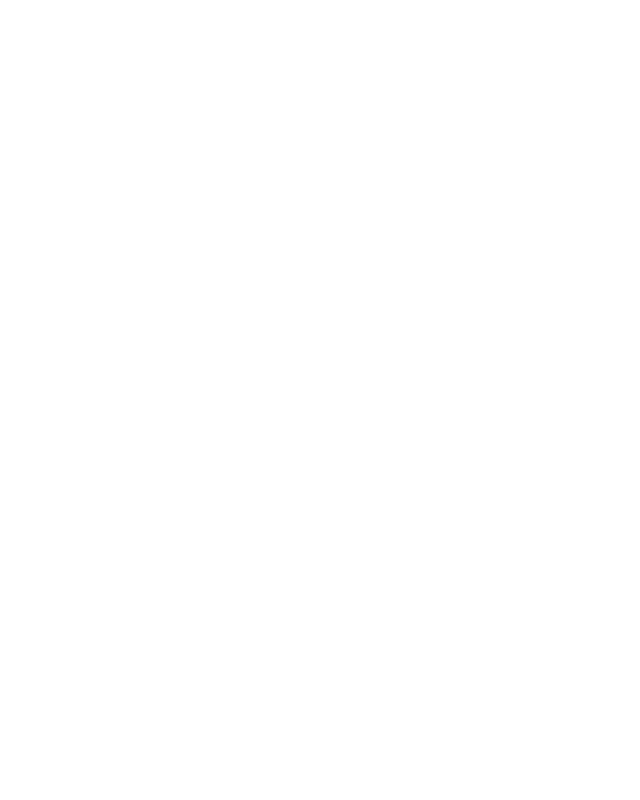
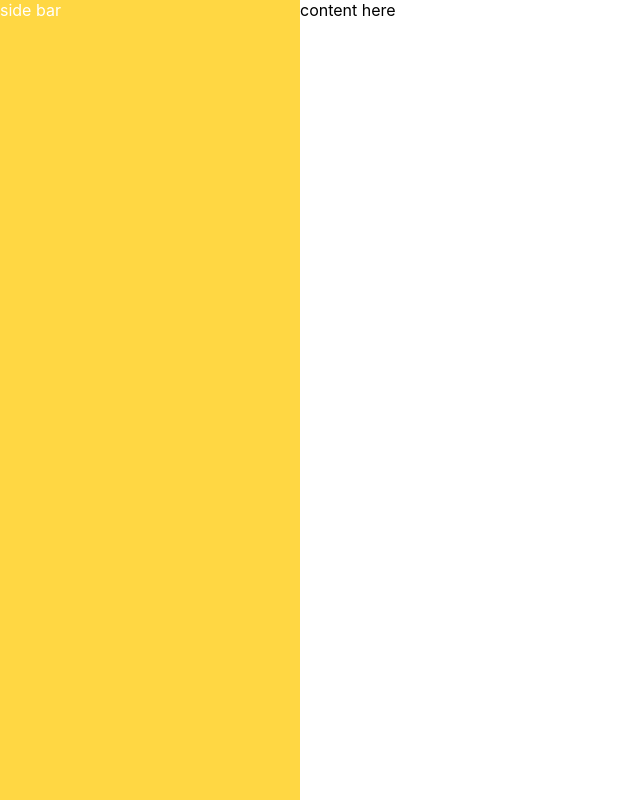
Before and after one commit to MonkeyAndEgg/doge-note, a Next.js app: page / in a window 1280 px wide. Shown: the whole page, without its empty margins (0-640 px from the left). Built offline with nearby package versions, Linux system fonts and the light colour scheme.

Commit message:
added side bar layout and applied sass

```diff
--- /dev/null
+++ b/components/Layout/Layout.module.scss
@@ -0,0 +1,3 @@
+.container {
+  display: flex;
+}
--- /dev/null
+++ b/components/Layout/Layout.tsx
@@ -0,0 +1,16 @@
+import { ReactElement } from "react";
+import Sidebar from "../Sidebar/Sidebar";
+import styles from "./Layout.module.scss";
+
+interface LayoutProps {
+  children: ReactElement;
+}
+
+export default function Layout({ children }: LayoutProps) {
+  return (
+    <div className={styles.container}>
+      <Sidebar />
+      {children}
+    </div>
+  );
+}
--- /dev/null
+++ b/components/Sidebar/Sidebar.module.scss
@@ -0,0 +1,16 @@
+@use '../../styles/variables';
+
+.sidebar {
+  width: 300px;
+  min-width: 300px;
+  background: variables.$primary-color;
+  min-height: 100vh;
+  box-sizing: border-box;
+  position: relative;
+  color: variables.$white;
+
+  .content {
+    position: fixed;
+    width: inherit;
+  };
+}
--- /dev/null
+++ b/components/Sidebar/Sidebar.tsx
@@ -0,0 +1,13 @@
+import styles from "./Sidebar.module.scss";
+
+export default function Sidebar() {
+
+  return (
+    <div className={styles.sidebar}>
+      <div className={styles.content}>
+        side bar
+      </div>
+    </div>
+  );
+
+}
--- a/package.json
+++ b/package.json
@@ -19,6 +19,7 @@
     "@types/react-dom": "18.0.6",
     "eslint": "8.23.1",
     "eslint-config-next": "12.3.0",
+    "sass": "^1.54.9",
     "typescript": "4.8.3"
   }
 }
--- a/pages/_app.tsx
+++ b/pages/_app.tsx
@@ -1,8 +1,13 @@
-import '../styles/globals.css'
+import '../styles/globals.scss'
 import type { AppProps } from 'next/app'
+import Layout from '../components/Layout/Layout';
 
 function MyApp({ Component, pageProps }: AppProps) {
-  return <Component {...pageProps} />
+  return (
+    <Layout>
+      <Component {...pageProps} />
+    </Layout>
+  );
 }
 
-export default MyApp
+export default MyApp;
--- a/pages/index.tsx
+++ b/pages/index.tsx
@@ -1,10 +1,10 @@
 import type { NextPage } from 'next'
-import styles from '../styles/Home.module.css'
+import styles from '../styles/Home.module.scss'
 
 const Home: NextPage = () => {
   return (
     <div>
-
+      content here
     </div>
   )
 }
--- a/styles/globals.css
+++ /dev/null
@@ -1,26 +0,0 @@
-html,
-body {
-  padding: 0;
-  margin: 0;
-  font-family: -apple-system, BlinkMacSystemFont, Segoe UI, Roboto, Oxygen,
-    Ubuntu, Cantarell, Fira Sans, Droid Sans, Helvetica Neue, sans-serif;
-}
-
-a {
-  color: inherit;
-  text-decoration: none;
-}
-
-* {
-  box-sizing: border-box;
-}
-
-@media (prefers-color-scheme: dark) {
-  html {
-    color-scheme: dark;
-  }
-  body {
-    color: white;
-    background: black;
-  }
-}
--- /dev/null
+++ b/styles/globals.scss
@@ -0,0 +1,7 @@
+@use 'variables';
+
+body {
+  padding: 0;
+  margin: 0;
+  font-family: variables.$font-stack
+}
--- /dev/null
+++ b/styles/variables.scss
@@ -0,0 +1,7 @@
+/* color */
+$primary-color: #FFD743;
+$white: #ffffff;
+
+/* font */
+$font-stack: -apple-system, BlinkMacSystemFont, Segoe UI, Roboto, Oxygen,
+Ubuntu, Cantarell, Fira Sans, Droid Sans, Helvetica Neue, sans-serif;
```
Also changed, not shown: styles/Home.module.css (deleted), styles/Home.module.scss (added).
